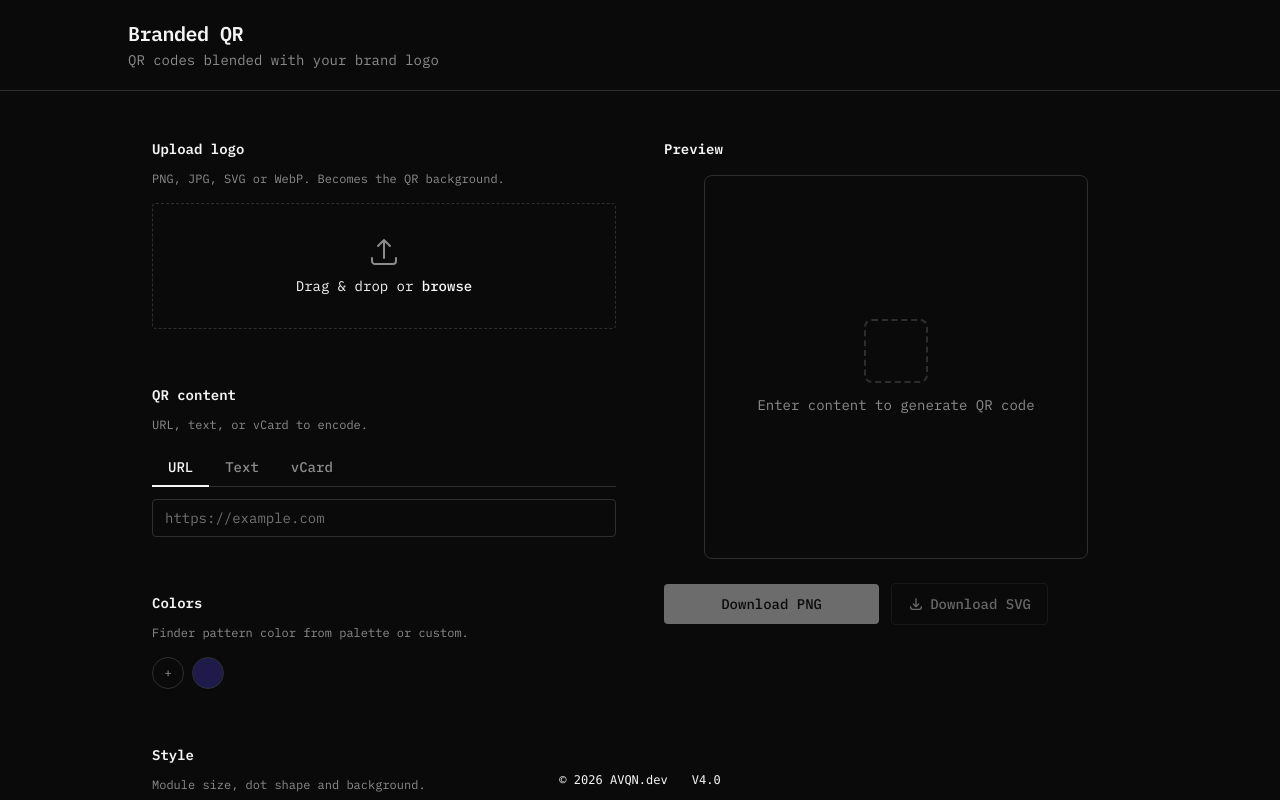
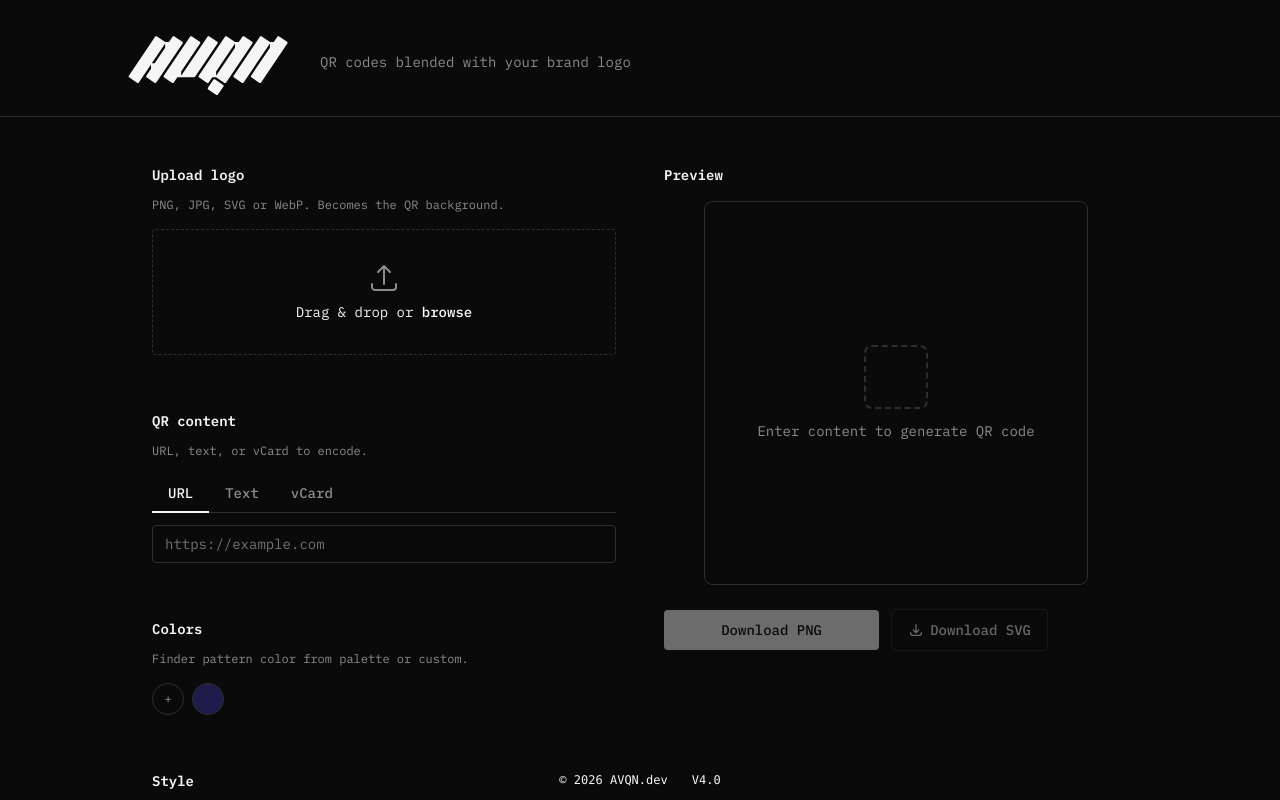
Before and after one commit to anthonynuge/branded-qr-generator, a Next.js app: page / in a window 1280 px wide. Shown: the top 800 px of the page. Built offline with nearby package versions, Linux system fonts and the light colour scheme; what color-thief-browser would draw is missing.

Commit message:
Add logo to header.

```diff
--- a/app/page.tsx
+++ b/app/page.tsx
@@ -8,6 +8,7 @@ import { useQRMatrix } from '@/hooks/useQRMatrix';
 import { useQRRenderer } from '@/hooks/useQRRenderer';
 import { rgbToHex } from '@/lib/color/colorUtils';
 
+import Logo from '@/components/Logo';
 import { UploadLogo } from '@/components/UploadLogo';
 import { QRContentForm } from '@/components/QRContentForm';
 import { ColorPalette } from '@/components/ColorPalette';
@@ -54,11 +55,11 @@ export default function Home() {
   const hasContent = matrix !== null;
 
   return (
-    <div className="min-h-screen" style={{ backgroundColor: 'var(--bg-primary)' }}>
+    <div className="min-h-screen pb-(--footer-h)" style={{ backgroundColor: 'var(--bg-primary)' }}>
       <header className="border-b px-6 py-5" style={{ borderColor: 'var(--border-color)' }}>
-        <div className="mx-auto max-w-5xl">
-          <h1 className="text-xl font-semibold tracking-tight" style={{ color: 'var(--text-primary)' }}>Branded QR</h1>
-          <p className="mt-0.5 text-sm" style={{ color: 'var(--text-muted)' }}>QR codes blended with your brand logo</p>
+        <div className="mx-auto max-w-5xl flex gap-8 items-center">
+          <Logo />
+          <p className="mt-2 text-sm" style={{ color: 'var(--text-muted)' }}>QR codes blended with your brand logo</p>
         </div>
       </header>
 
--- /dev/null
+++ b/components/Logo.tsx
@@ -0,0 +1,22 @@
+import Link from "next/link";
+
+export default function Logo() {
+    return (
+        <Link href="/" aria-label="Home">
+            {/* your logo unchanged */}
+            <svg
+                width="160"
+                height="76"
+                viewBox="0 0 160 76"
+                fill="none"
+                xmlns="http://www.w3.org/2000/svg"
+                className="text-accent"
+            >
+                <path
+                    d="M46.0836 16.226L54.713 22.104V23.2921L27.9493 63H26.7612L18.1317 57.122V55.9339L23.0093 48.6801V44.428L10.5028 63H9.31472L0.685284 57.122V55.9339L27.449 16.226H28.6371L37.2666 22.104H40.956L44.8955 16.226H46.0836ZM23.8222 43.2399H26.6986L37.1415 27.7319V23.4797L23.8222 43.2399ZM81.0137 16.226L89.6431 22.104V23.2921L67.2566 56.4967L66.2561 57.1845H49.3724L45.4329 63H44.2448L35.6153 57.122V55.9339L62.3791 16.226H63.5672L72.1966 22.104V23.2921L53.1869 51.4941V55.7463L79.8255 16.226H81.0137ZM115.944 16.226L124.573 22.104V23.2921L97.8094 63H96.6213L88.0544 57.1845H84.3024L80.3629 63H79.1748L70.5454 57.122V55.9339L97.3091 16.226H98.4972L107.064 22.0415H110.816L114.756 16.226H115.944ZM88.1169 55.7463L107.002 27.7319V23.4797L88.1169 51.4941V55.7463ZM85.6782 59.3106H86.8663L95.4957 65.1886V66.3767L89.6177 75.0687H88.4296L79.8001 69.1907V68.0026L85.6782 59.3106ZM150.874 16.226L159.503 22.104V23.2921L132.739 63H131.551L122.922 57.122V55.9339L141.932 27.7319V23.4797L115.293 63H114.105L105.475 57.122V55.9339L132.239 16.226H133.427L141.994 22.0415H145.746L149.686 16.226H150.874Z"
+                    fill="currentColor"
+                />
+            </svg>
+        </Link>
+    )
+}
```
